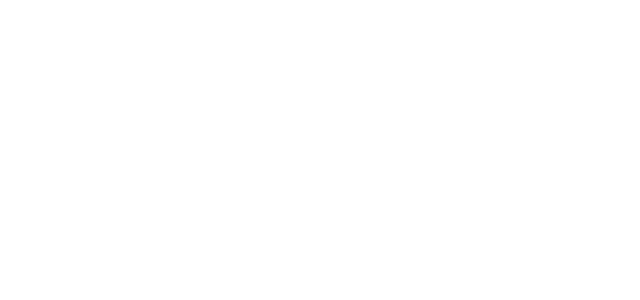
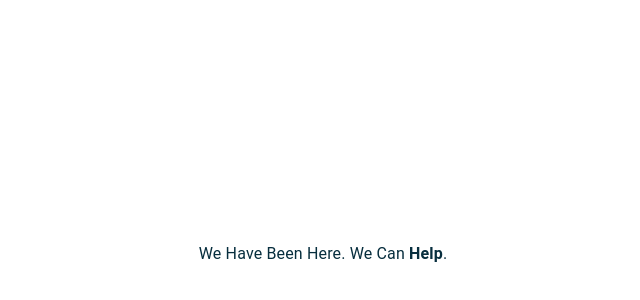
Before and after one commit to lucyefranco/GIT-Hackathon22, a React (Create React App) app in the folder git-hackathon-22/: page /helppage in a window 1280 px wide. Before the commit this address had no page. Shown: the part 62-362 px from the top of the page, without its empty margins (317-957 px from the left). Built offline with nearby package versions, Linux system fonts and the light colour scheme.

Commit message:
added the get help page

```diff
--- a/git-hackathon-22/src/App.js
+++ b/git-hackathon-22/src/App.js
@@ -1,21 +1,19 @@
-import * as React from 'react';
-import {
-  BrowserRouter as Router,
-  Routes,
-  Route
-} from "react-router-dom";
-import Home from './Pages/Home';
-import SignIn from './Pages/SignIn'
+import * as React from "react";
+import { BrowserRouter as Router, Routes, Route } from "react-router-dom";
+import Home from "./Pages/Home";
+import SignIn from "./Pages/SignIn";
+import HelpPage from "./Pages/HelpPage";
 
 function App() {
-  return(
+  return (
     <Router>
-        <Routes>
-          <Route exact path="/" element={<Home />} />
-          <Route exact path="signin" element={<SignIn />}/>
-        </Routes>
+      <Routes>
+        <Route exact path="/" element={<Home />} />
+        <Route exact path="signin" element={<SignIn />} />
+        <Route exact path="helppage" element={<HelpPage />} />
+      </Routes>
     </Router>
-  )
+  );
 }
 
 export default App;
--- /dev/null
+++ b/git-hackathon-22/src/Pages/HelpPage.js
@@ -0,0 +1,21 @@
+import * as React from "react";
+import Typography from "@mui/material/Typography";
+import Grid from "@mui/material/Grid";
+
+function HelpPage() {
+  return (
+    <Grid
+      container
+      direction="row"
+      justifyContent="center"
+      alignItems="flex-end"
+      marginTop={38}
+    >
+      <Typography color="#072E3E">
+        We Have Been Here. We Can <strong>Help</strong>.
+      </Typography>
+    </Grid>
+  );
+}
+
+export default HelpPage;
```
